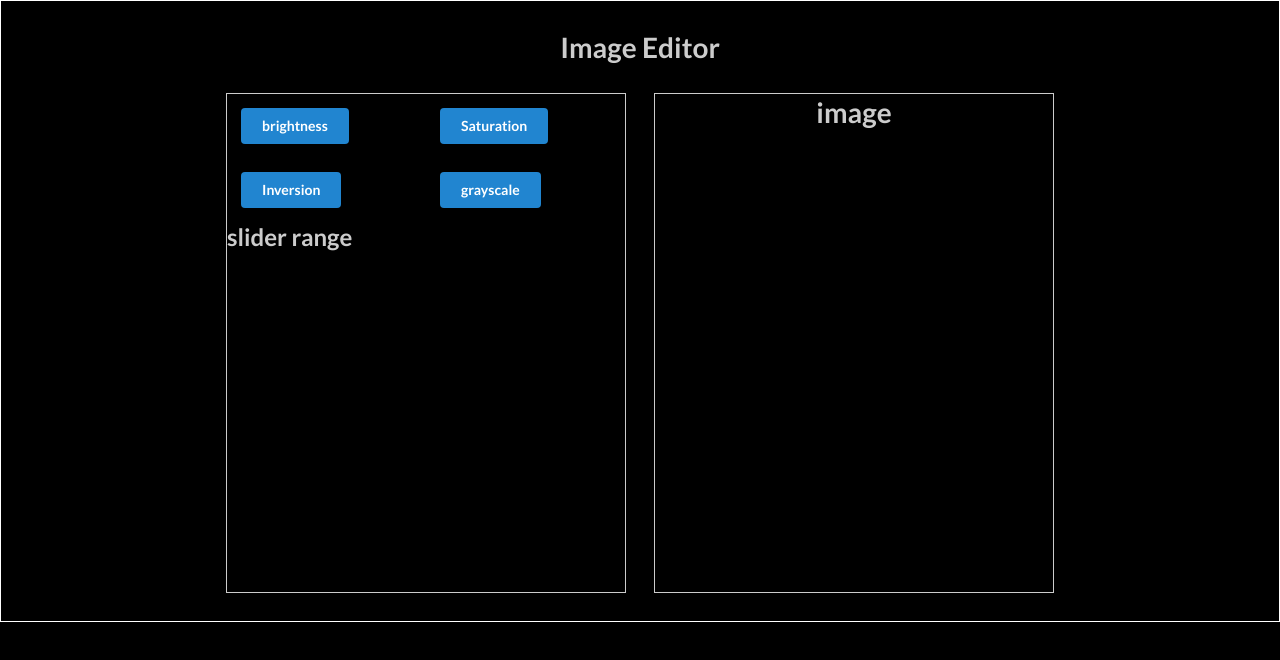
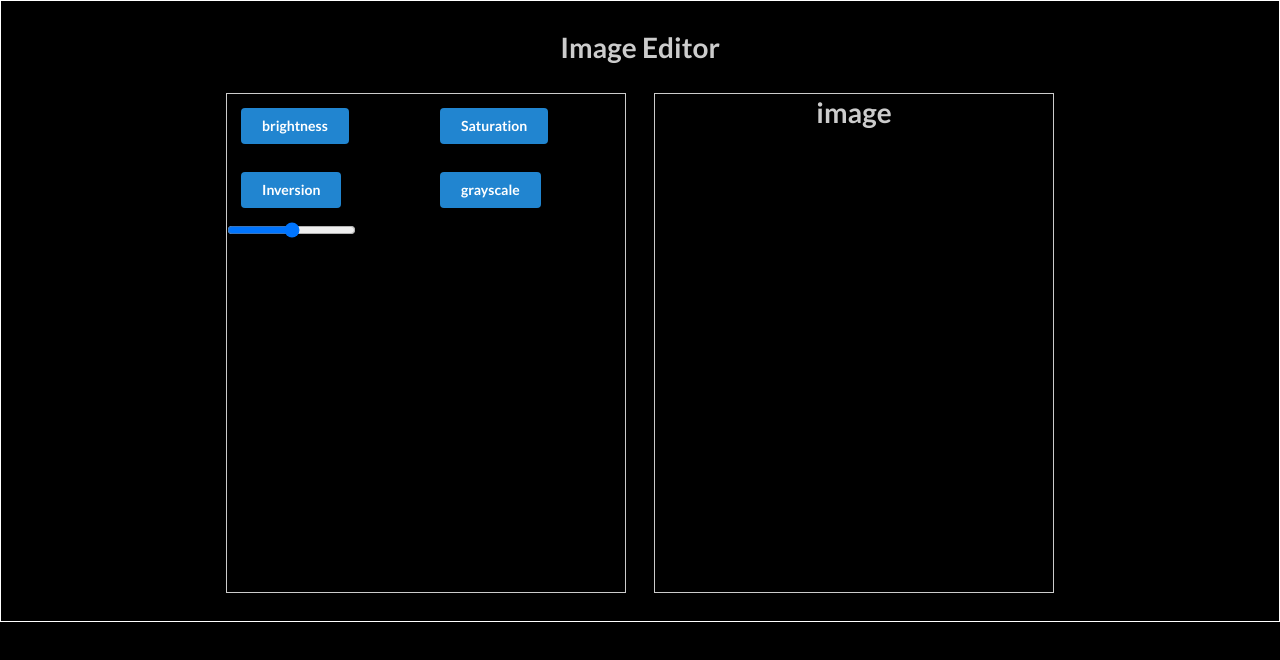
Before and after one commit to domchu/React-Image-Editor, a React (Create React App) app: page / in a window 1280 px wide. Shown: the top 660 px of the page. Built offline with nearby package versions, Linux system fonts and the light colour scheme.

Commit message:
chore:added the input range

```diff
--- a/src/SliderRange.jsx
+++ b/src/SliderRange.jsx
@@ -2,8 +2,8 @@ import React from "react";
 
 const SliderRange = () => {
   return (
-    <div>
-      <h2>slider range</h2>
+    <div className="slider-range">
+      <input type="range" name="" className="slider" />
     </div>
   );
 };
```
